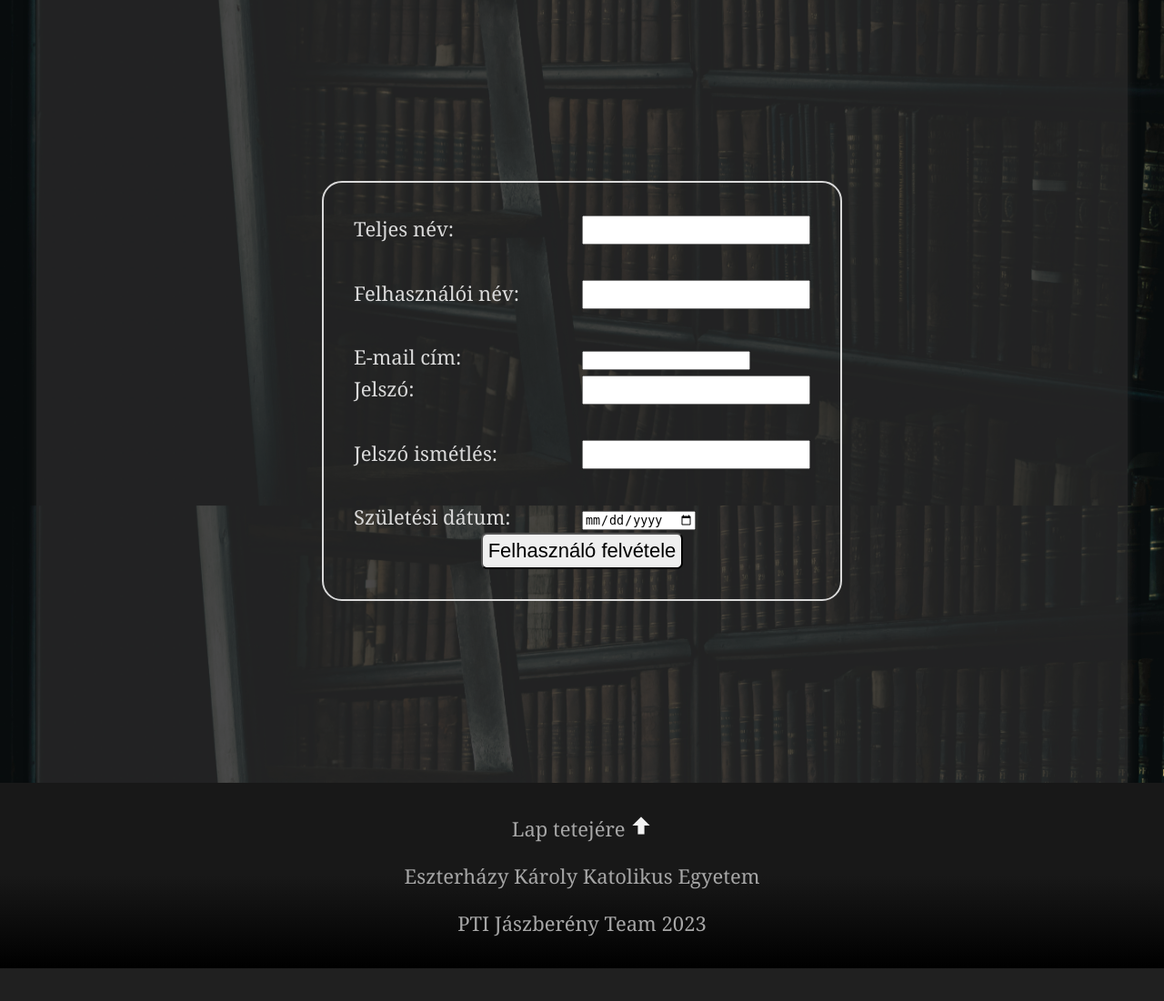
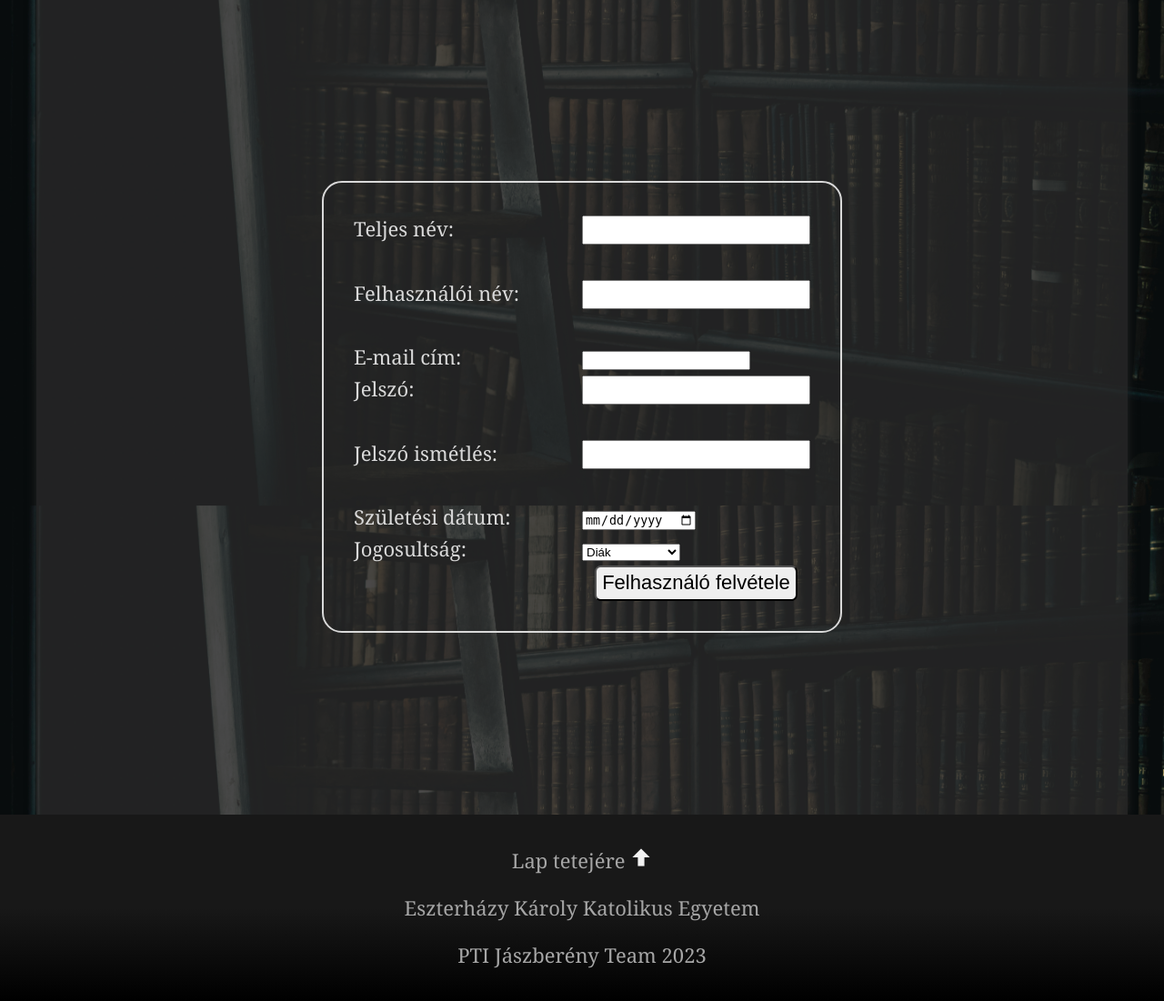
Before and after one commit to CaptainCrapa/QuizBeadando, a Python web app: template afp2/afp2/Templates/users/unew.html in a window 1280 px wide. Shown: the part 318-1419 px from the top of the page at 91% size. Before the commit the page ends 1383 px from the top, so only its background shows below. Run offline with Jinja, Linux system fonts and the light colour scheme; the template is opened without the code that fills it, so the values that code supplies are empty.

Commit message:
html of new user select for role

```diff
--- a/afp2/afp2/Templates/users/unew.html
+++ b/afp2/afp2/Templates/users/unew.html
@@ -73,7 +73,16 @@
                         <p class="form-error-message" id="dateOfBirth_error"></p>
                     </div>
                     <div class="flex-form-item">
-                        <input type="submit" name="register-submit" value="Felhasználó felvétele" tabindex="7">
+                        <label for="role">Jogosultság:</label>
+                    </div>
+                    <div class="flex-form-item">
+                        <select id="role" name="role" tabindex="7">
+                            <option value="diak">Diák</option>
+                            <option value="tanar">Tanár</option>
+                            <option value="adminisztrator">Adminisztrátor</option>
+                    </div>
+                    <div class="flex-form-item">
+                        <input type="submit" name="register-submit" value="Felhasználó felvétele" tabindex="8">
                     </div>
                 </div>
             </form>
```
